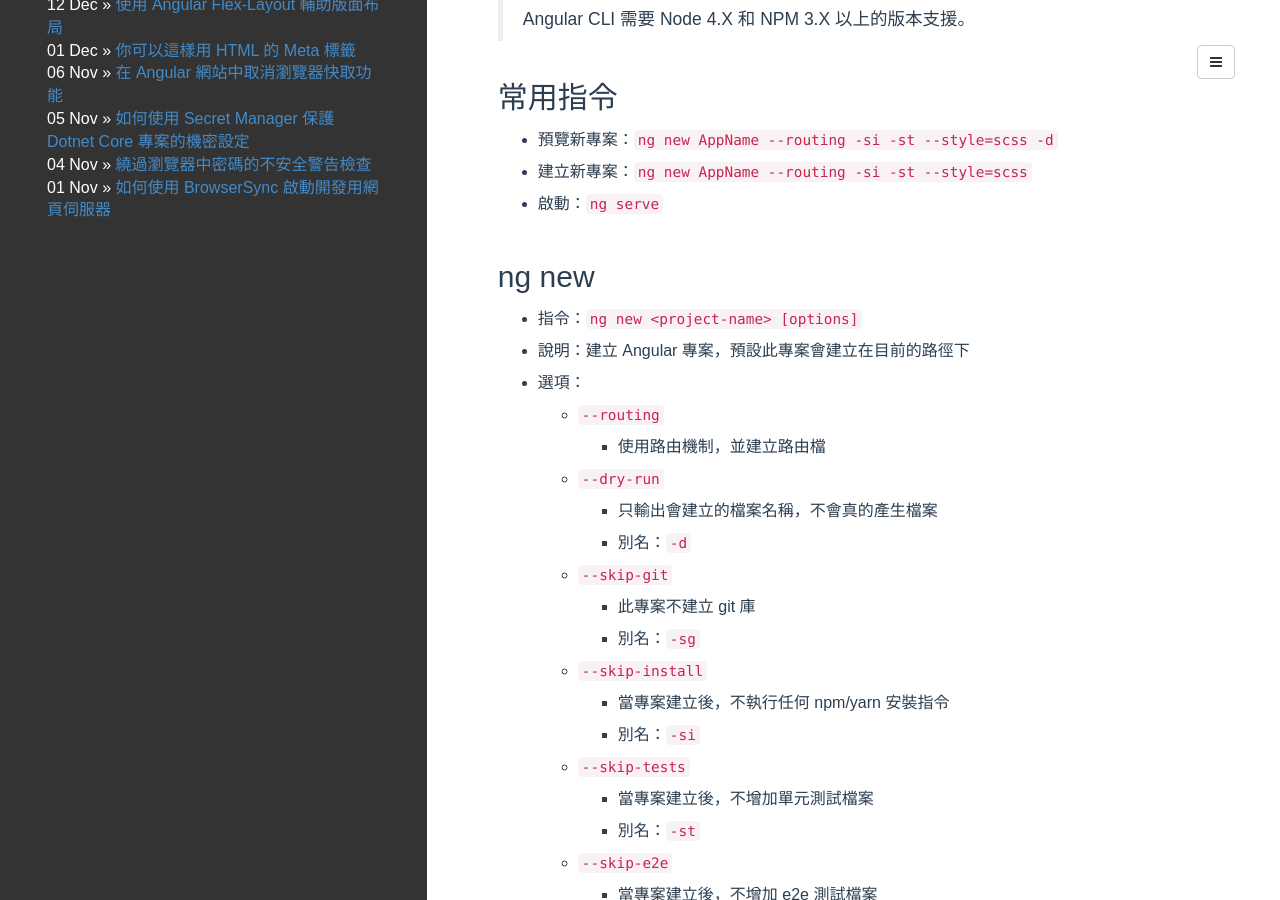
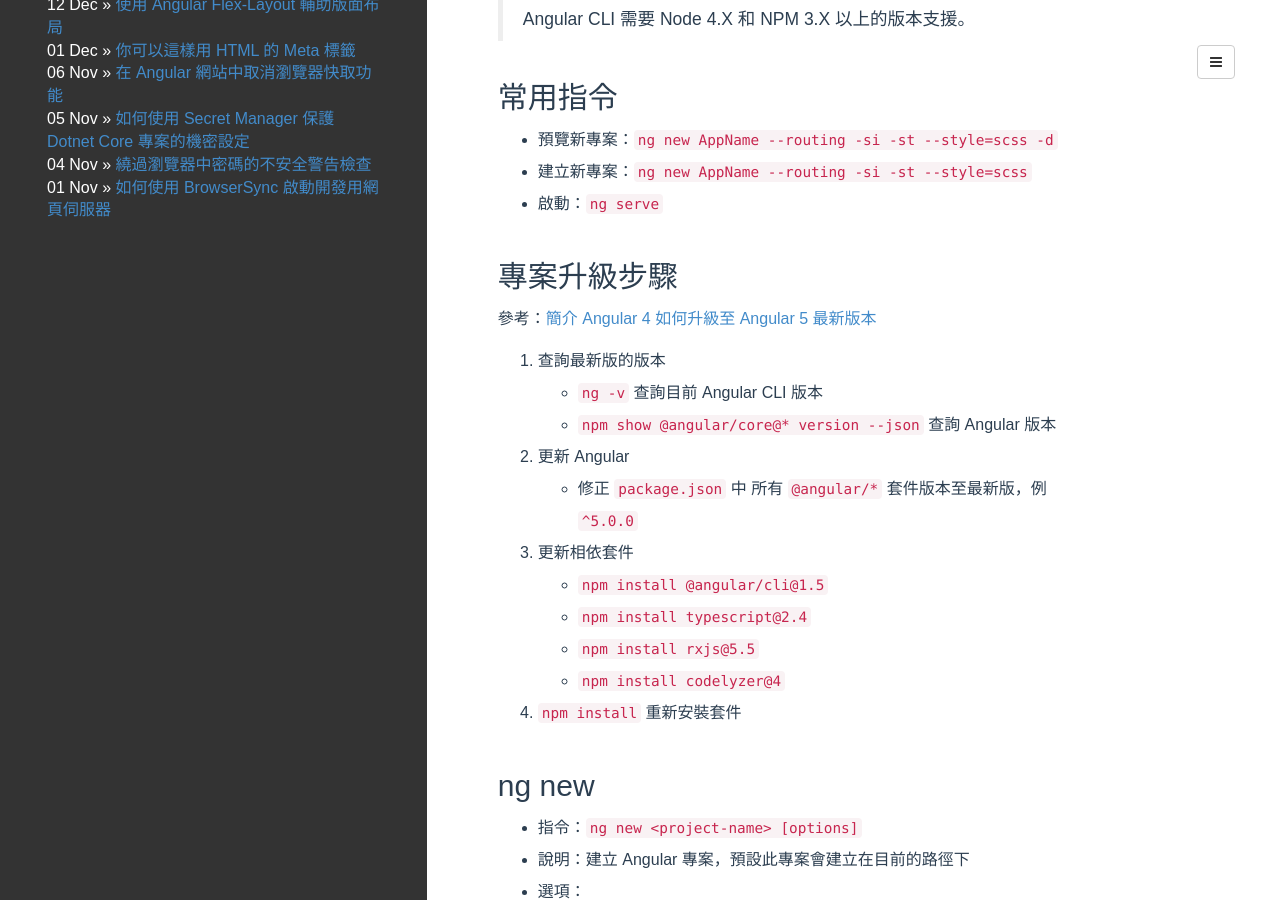
Before and after one commit to poychang/poychang.github.io, a Jekyll site: the page built from _posts/1970-01-01-note-angular-cli.md, in a window 1280 px wide and 900 px high, scrolled down 611 px. Built offline with Jekyll 4.4.1, drawn with Linux system fonts in a browser that asks for light colours; some web fonts are replaced; comment, search, counter and statistics services are not loaded.

Commit message:
alter note

```diff
--- a/_posts/1970-01-01-note-angular-cli.md
+++ b/_posts/1970-01-01-note-angular-cli.md
@@ -27,6 +27,22 @@
 * 預覽新專案：`ng new AppName --routing -si -st --style=scss -d`
 * 建立新專案：`ng new AppName --routing -si -st --style=scss`
 * 啟動：`ng serve`
+
+## 專案升級步驟
+
+參考：[簡介 Angular 4 如何升級至 Angular 5 最新版本](https://www.slideshare.net/WillHuangTW/angular-5-angular-4-angular-5)
+
+1. 查詢最新版的版本
+	* `ng -v` 查詢目前 Angular CLI 版本
+	* `npm show @angular/core@* version --json` 查詢 Angular 版本
+2. 更新 Angular
+	* 修正 `package.json` 中 所有 `@angular/*` 套件版本至最新版，例 `^5.0.0`
+3. 更新相依套件
+	* `npm install @angular/cli@1.5`
+	* `npm install typescript@2.4`
+	* `npm install rxjs@5.5`
+	* `npm install codelyzer@4`
+4. `npm install` 重新安裝套件
 
 ## ng new
 
```
Also changed, not shown: _posts/1970-01-01-note-css.md (+7 -0 lines).
